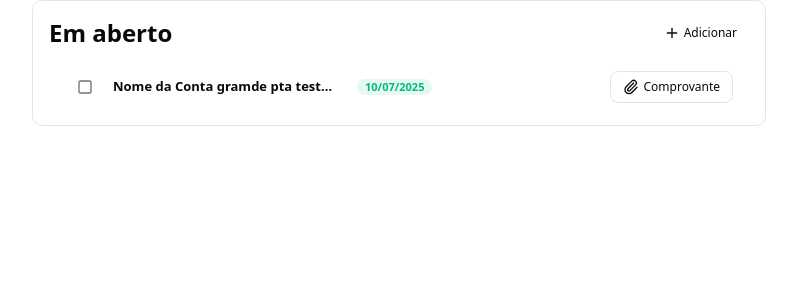
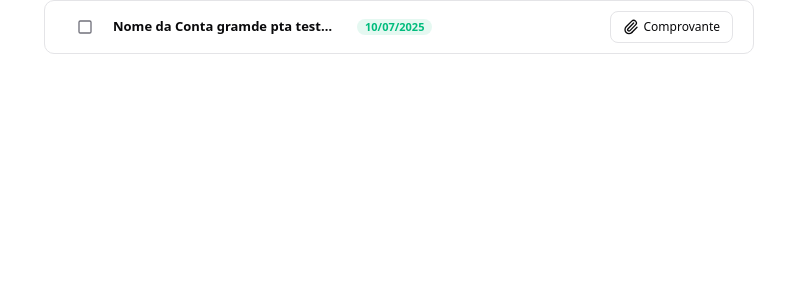
Before and after one commit to ecthon/check-pay, a Next.js app: page / in a window 1280 px wide. Shown: the top 300 px of the page, without its empty margins (241-1038 px from the left). Built offline with nearby package versions, Linux system fonts and the light colour scheme.

Commit message:
Refactor Home component layout for improved padding and card styling

```diff
--- a/src/app/page.tsx
+++ b/src/app/page.tsx
@@ -4,17 +4,17 @@ import { PaperclipIcon, Plus, Square } from "lucide-react"
 
 export default function Home() {
   return (
-    <div className="flex flex-col space-x-4 space-y-4 p-4 border rounded-lg bg-white">
-      <div className="flex items-center justify-between w-full">
+    <div className="flex flex-col space-x-4 space-y-4 p-1 border rounded-lg bg-white">
+      {/* <div className="flex items-center justify-between w-full">
         <h1 className="text-2xl font-bold">Em aberto</h1>
         <Button className="group flex shrink-0 px-2 py-1 gap-1 text-xs h-[32px] cursor-pointer" variant="ghost">
           <Plus className="w-4 h-4" />
           Adicionar
         </Button>
-      </div>
+      </div> */}
 
       <div className="flex flex-col w-[700px]">
-        <Card className="flex justify-center w-full mx-auto p-0 text-[13px] rounded-none border-none shadow-none hover:bg-zinc-50 transition-colors duration-200">
+        <Card className="flex justify-center w-full mx-auto p-0 text-[13px] rounded-[6px] border-none shadow-none hover:bg-zinc-50 transition-colors duration-200">
           <CardContent className="py-1 px-4">
             <div className="hidden sm:flex items-center justify-between gap-4">
               <div className="flex items-center gap-6">
```
